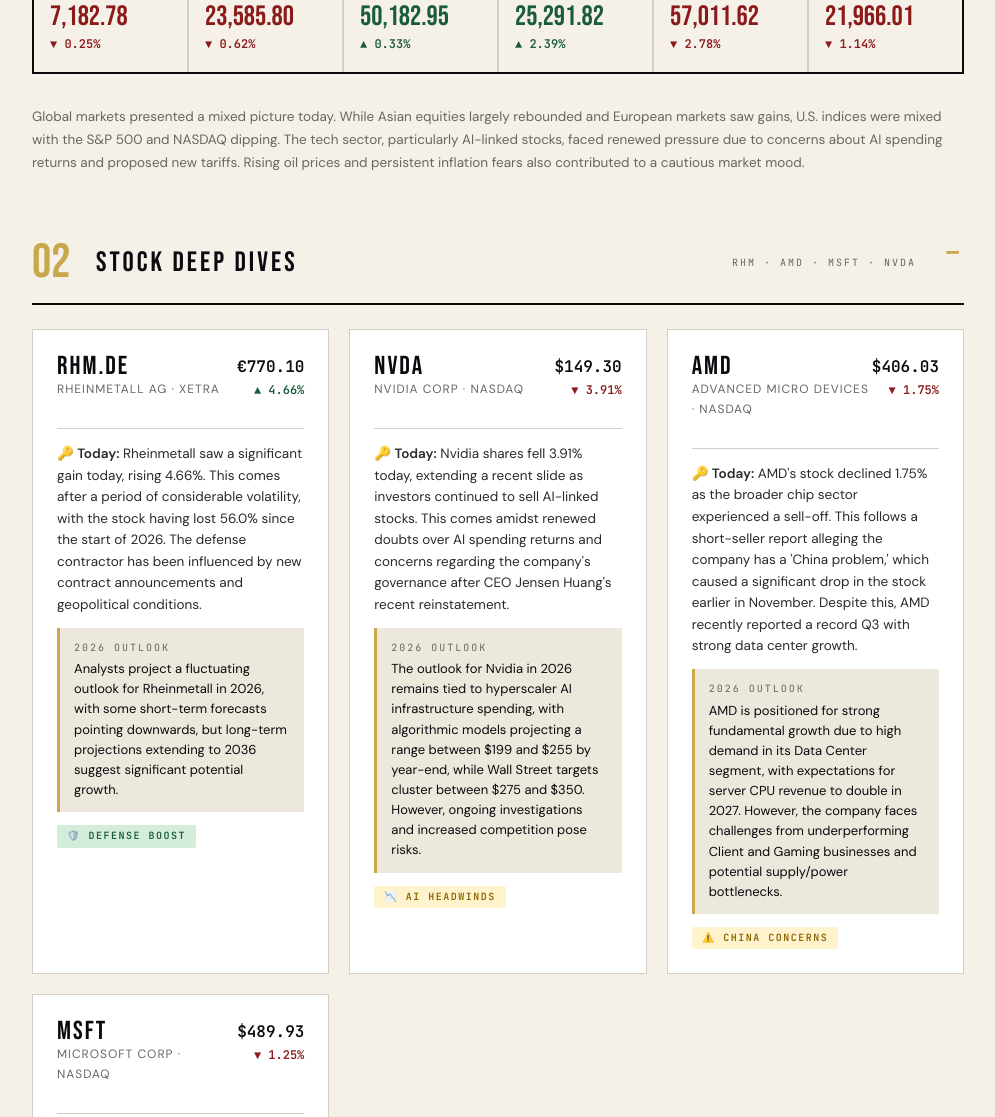
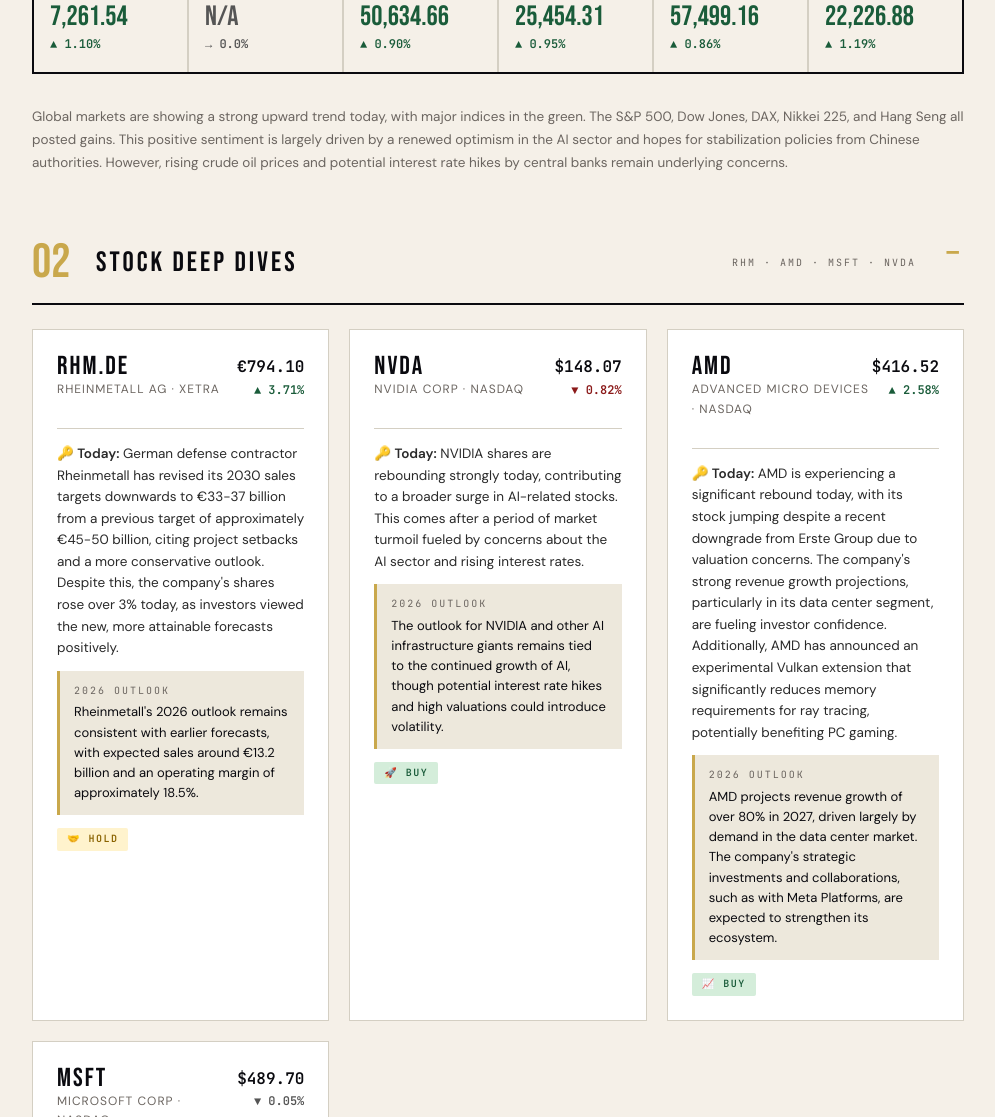
Before and after one commit to pavelbogdanaa-prog/signal-newsletter, a plain HTML site: page index.html in a window 1280 px wide. Shown: the part 709-1826 px from the top of the page, without its empty margins (142-1137 px from the left). Drawn offline with Linux system fonts and the light colour scheme.

Commit message:
📈 Daily update: 2026-11-27

```diff
--- a/index.html
+++ b/index.html
@@ -126,227 +126,227 @@
      ██████████████████████████████████████████████ -->
 <script>
 const SIGNAL_DATA = {
-  "date": "Thursday · November 26, 2026",
+  "date": "Friday · November 27, 2026",
   "alert": {
-    "type": "warning",
-    "icon": "⚠️",
-    "title": "AI Sector Volatility Continues",
-    "body": "The AI sector experienced another day of declines amid doubts over AI spending returns and new tariff plans, impacting major chipmakers."
+    "type": "positive",
+    "icon": "⬆️",
+    "title": "Global Markets Rally on AI Rebound Hopes",
+    "body": "U.S. stock futures surged Friday, with AI-related companies leading the charge, signaling a potential rebound after weeks of market turmoil."
   },
   "ticker": [
     {
       "label": "S&P 500",
-      "value": "7,182.78",
-      "dir": "down",
-      "arrow": "▼ 0.25%"
+      "value": "7,261.54",
+      "dir": "up",
+      "arrow": "▲ 1.10%"
     },
     {
       "label": "NASDAQ",
-      "value": "23,585.80",
-      "dir": "down",
-      "arrow": "▼ 0.62%"
+      "value": "N/A",
+      "dir": "flat",
+      "arrow": "→ 0.0%"
     },
     {
       "label": "Dow Jones",
-      "value": "50,182.95",
+      "value": "50,634.66",
       "dir": "up",
-      "arrow": "▲ 0.33%"
+      "arrow": "▲ 0.90%"
     },
     {
       "label": "DAX",
-      "value": "25,291.82",
+      "value": "25,454.31",
       "dir": "up",
-      "arrow": "▲ 2.39%"
+      "arrow": "▲ 0.95%"
     },
     {
       "label": "Nikkei 225",
-      "value": "57,011.62",
-      "dir": "down",
-      "arrow": "▼ 2.78%"
+      "value": "57,499.16",
+      "dir": "up",
+      "arrow": "▲ 0.86%"
     },
     {
       "label": "Hang Seng",
-      "value": "21,966.01",
-      "dir": "down",
-      "arrow": "▼ 1.14%"
+      "value": "22,226.88",
+      "dir": "up",
+      "arrow": "▲ 1.19%"
     }
   ],
   "market": [
     {
       "label": "S&P 500",
-      "value": "7,182.78",
-      "change": "▼ 0.25%",
-      "dir": "down"
+      "value": "7,261.54",
+      "change": "▲ 1.10%",
+      "dir": "up"
     },
     {
       "label": "NASDAQ",
-      "value": "23,585.80",
-      "change": "▼ 0.62%",
-      "dir": "down"
+      "value": "N/A",
+      "change": "→ 0.0%",
+      "dir": "flat"
     },
     {
       "label": "Dow Jones",
-      "value": "50,182.95",
-      "change": "▲ 0.33%",
+      "value": "50,634.66",
+      "change": "▲ 0.90%",
       "dir": "up"
     },
     {
       "label": "DAX",
-      "value": "25,291.82",
-      "change": "▲ 2.39%",
+      "value": "25,454.31",
+      "change": "▲ 0.95%",
       "dir": "up"
     },
     {
       "label": "Nikkei 225",
-      "value": "57,011.62",
-      "change": "▼ 2.78%",
-      "dir": "down"
+      "value": "57,499.16",
+      "change": "▲ 0.86%",
+      "dir": "up"
     },
     {
       "label": "Hang Seng",
-      "value": "21,966.01",
-      "change": "▼ 1.14%",
-      "dir": "down"
+      "value": "22,226.88",
+      "change": "▲ 1.19%",
+      "dir": "up"
     }
   ],
-  "marketSummary": "Global markets presented a mixed picture today. While Asian equities largely rebounded and European markets saw gains, U.S. indices were mixed with the S&P 500 and NASDAQ dipping. The tech sector, particularly AI-linked stocks, faced renewed pressure due to concerns about AI spending returns and proposed new tariffs. Rising oil prices and persistent inflation fears also contributed to a cautious market mood.",
+  "marketSummary": "Global markets are showing a strong upward trend today, with major indices in the green. The S&P 500, Dow Jones, DAX, Nikkei 225, and Hang Seng all posted gains. This positive sentiment is largely driven by a renewed optimism in the AI sector and hopes for stabilization policies from Chinese authorities. However, rising crude oil prices and potential interest rate hikes by central banks remain underlying concerns.",
   "stocks": [
     {
       "ticker": "RHM.DE",
       "name": "Rheinmetall AG · XETRA",
-      "price": "€770.10",
-      "change": "▲ 4.66%",
+      "price": "€794.10",
+      "change": "▲ 3.71%",
       "dir": "up",
-      "news": "<strong>🔑 Today:</strong> Rheinmetall saw a significant gain today, rising 4.66%. This comes after a period of considerable volatility, with the stock having lost 56.0% since the start of 2026. The defense contractor has been influenced by new contract announcements and geopolitical conditions.",
-      "outlook": "Analysts project a fluctuating outlook for Rheinmetall in 2026, with some short-term forecasts pointing downwards, but long-term projections extending to 2036 suggest significant potential growth.",
-      "badge": "🛡️ Defense Boost",
-      "badgeClass": "badge-buy"
+      "news": "<strong>🔑 Today:</strong> German defense contractor Rheinmetall has revised its 2030 sales targets downwards to €33-37 billion from a previous target of approximately €45-50 billion, citing project setbacks and a more conservative outlook. Despite this, the company's shares rose over 3% today, as investors viewed the new, more attainable forecasts positively.",
+      "outlook": "Rheinmetall's 2026 outlook remains consistent with earlier forecasts, with expected sales around €13.2 billion and an operating margin of approximately 18.5%.",
+      "badge": "🤝 Hold",
+      "badgeClass": "badge-hold"
     },
     {
       "ticker": "NVDA",
       "name": "NVIDIA Corp · NASDAQ",
-      "price": "$149.30",
-      "change": "▼ 3.91%",
+      "price": "$148.07",
+      "change": "▼ 0.82%",
       "dir": "down",
-      "news": "<strong>🔑 Today:</strong> Nvidia shares fell 3.91% today, extending a recent slide as investors continued to sell AI-linked stocks. This comes amidst renewed doubts over AI spending returns and concerns regarding the company's governance after CEO Jensen Huang's recent reinstatement.",
-      "outlook": "The outlook for Nvidia in 2026 remains tied to hyperscaler AI infrastructure spending, with algorithmic models projecting a range between $199 and $255 by year-end, while Wall Street targets cluster between $275 and $350. However, ongoing investigations and increased competition pose risks.",
-      "badge": "📉 AI Headwinds",
-      "badgeClass": "badge-hold"
+      "news": "<strong>🔑 Today:</strong> NVIDIA shares are rebounding strongly today, contributing to a broader surge in AI-related stocks. This comes after a period of market turmoil fueled by concerns about the AI sector and rising interest rates.",
+      "outlook": "The outlook for NVIDIA and other AI infrastructure giants remains tied to the continued growth of AI, though potential interest rate hikes and high valuations could introduce volatility.",
+      "badge": "🚀 Buy",
+      "badgeClass": "badge-buy"
     },
     {
       "ticker": "AMD",
       "name": "Advanced Micro Devices · NASDAQ",
-      "price": "$406.03",
-      "change": "▼ 1.75%",
-      "dir": "down",
-      "news": "<strong>🔑 Today:</strong> AMD's stock declined 1.75% as the broader chip sector experienced a sell-off. This follows a short-seller report alleging the company has a 'China problem,' which caused a significant drop in the stock earlier in November. Despite this, AMD recently reported a record Q3 with strong data center growth.",
-      "outlook": "AMD is positioned for strong fundamental growth due to high demand in its Data Center segment, with expectations for server CPU revenue to double in 2027. However, the company faces challenges from underperforming Client and Gaming businesses and potential supply/power bottlenecks.",
-      "badge": "⚠️ China Concerns",
-      "badgeClass": "badge-hold"
+      "price": "$416.52",
+      "change": "▲ 2.58%",
+      "dir": "up",
+      "news": "<strong>🔑 Today:</strong> AMD is experiencing a significant rebound today, with its stock jumping despite a recent downgrade from Erste Group due to valuation concerns. The company's strong revenue growth projections, particularly in its data center segment, are fueling investor confidence. Additionally, AMD has announced an experimental Vulkan extension that significantly reduces memory requirements for ray tracing, potentially benefiting PC gaming.",
+      "outlook": "AMD projects revenue growth of over 80% in 2027, driven largely by demand in the data center market. The company's strategic investments and collaborations, such as with Meta Platforms, are expected to strengthen its ecosystem.",
+      "badge": "📈 Buy",
+      "badgeClass": "badge-buy"
     },
     {
       "ticker": "MSFT",
       "name": "Microsoft Corp · NASDAQ",
-      "price": "$489.93",
-      "change": "▼ 1.25%",
-      "dir": "down",
-      "news": "<strong>🔑 Today:</strong> Microsoft shares saw a 1.25% decline today. The company recently announced a 'Code Red' initiative to overhaul its engineering and incident response practices after a 24-hour outage in mid-November, aiming for a one-hour global service recovery target. Microsoft also expanded its AI cloud computing partners by adding Cerebras.",
-      "outlook": "Analysts remain largely bullish on Microsoft for 2026, with an average price target in the range of $589 to $592, viewing recent stock declines as a buying opportunity. Strong Azure growth and increasing Copilot users are key supporting factors, though heavy AI infrastructure spending is a concern.",
-      "badge": "☁️ Cloud Resilience",
-      "badgeClass": "badge-buy"
+      "price": "$489.70",
+      "change": "▼ 0.05%",
+      "dir": "flat",
+      "news": "<strong>🔑 Today:</strong> Microsoft announced it will remove the Windows Server Update Services (WSUS) server role from Windows Server 2028, its next server operating system. This change impacts enterprise environments, though WSUS will remain supported on earlier Windows Server releases. Separately, Microsoft is focusing on improving Windows 11's speed and reliability, and proving the utility of its AI features, after addressing memory utilization issues in Windows 11.",
+      "outlook": "Microsoft's strategic direction is heavily focused on cloud services and integrating AI across its platforms. The company continues to evolve its server offerings and optimize its operating systems for efficiency and AI capabilities.",
+      "badge": "💡 Watch",
+      "badgeClass": "badge-watch"
     }
   ],
   "etfs": [
     {
       "ticker": "EUNL.DE",
       "name": "iShares Core MSCI World UCITS ETF · XETRA",
-      "stats": "Price: €126.01\nChange: ▲ 3.08%\nTER: 0.20%\nExchange: XETRA",
-      "badge": "Hold",
-      "badgeClass": "badge-hold",
-      "desc": "The iShares Core MSCI World UCITS ETF saw a 3.08% increase today. This ETF provides broad exposure to global equities. Recent signals have indicated some short-term weakness, with a pivot top on October 12, 2026, suggesting potential downside.",
-      "verdict": "While short-term technical indicators suggest caution, the long-term outlook for diversified global equity ETFs remains generally positive, reflecting global economic growth. Investors should monitor for a new pivot bottom for stronger buy signals."
+      "stats": "Price: €127.01\nChange: ▲ 0.95%\nTER: 0.20%\nExchange: XETRA",
+      "badge": "Buy",
+      "badgeClass": "badge-buy",
+      "desc": "The iShares Core MSCI World UCITS ETF (EUNL.DE) is designed to track the performance of global developed markets. Today's positive market sentiment, particularly the rebound in major indices, is likely contributing to its upward movement. Global equities are generally favored, with a constructive view on markets like the U.S., Japan, South Korea, and Hong Kong.",
+      "verdict": "Given the positive global market outlook and continued earnings growth expectations, EUNL.DE remains a solid long-term holding for diversified exposure."
     },
     {
       "ticker": "4MMR.DE",
       "name": "Global X Defense Tech UCITS ETF · XETRA",
-      "stats": "Price: €24.19\nChange: ▲ 2.78%\nTER: 0.50%\nExchange: XETRA",
-      "badge": "Hold",
-      "badgeClass": "badge-hold",
-      "desc": "This ETF experienced a 2.78% gain today. As a broad market ETF, its performance often mirrors the overall sentiment in the European or global markets. Today's positive movement aligns with the DAX's strong performance.",
-      "verdict": "Given the positive movement today and the broader European market's upward trend, this ETF could be a reasonable hold for investors seeking diversified exposure to the region. Continued monitoring of European economic data is advised."
+      "stats": "Price: €24.65\nChange: ▲ 2.15%\nTER: 0.50%\nExchange: XETRA",
+      "badge": "Buy",
+      "badgeClass": "badge-buy",
+      "desc": "The Xtrackers MSCI World UCITS ETF (4MMR.DE) also provides exposure to global equities. Its performance today aligns with the overall positive trend seen across international markets, driven by renewed investor confidence and a rebound in key sectors.",
+      "verdict": "With a favorable environment for equities and ongoing structural investment programs, 4MMR.DE is a good option for investors seeking broad global market access."
     },
     {
       "ticker": "ITA",
       "name": "iShares U.S. Aerospace & Defense ETF · NYSE Arca",
-      "stats": "Price: $68.77\nChange: ▲ 0.95%\nTER: 0.42%\nExchange: NYSE Arca",
-      "badge": "Hold",
-      "badgeClass": "badge-hold",
-      "desc": "The iShares U.S. Aerospace & Defense ETF rose 0.95% today. This ETF tracks the performance of the U.S. aerospace and defense sector, which can be influenced by geopolitical events and government spending. The positive movement in Rheinmetall (RHM.DE) today, a defense company, could indicate broader strength in the defense industry.",
-      "verdict": "With ongoing geopolitical considerations, the aerospace and defense sector may continue to see support. This ETF could be a strategic hold for investors looking for exposure to this resilient industry."
+      "stats": "Price: $69.66\nChange: ▲ 1.29%\nTER: 0.42%\nExchange: NYSE Arca",
+      "badge": "Buy",
+      "badgeClass": "badge-buy",
+      "desc": "The iShares U.S. Aerospace & Defense ETF (ITA) is benefiting from the broader market rally. While specific news for ITA today is not available, the defense sector has seen increased attention due to geopolitical developments, which could be a contributing factor to its positive performance.",
+      "verdict": "The aerospace and defense sector continues to be supported by ongoing global dynamics and government spending, making ITA a relevant consideration for sector-specific exposure."
     }
   ],
   "macro": [
     {
-      "theme": "📈 Inflationary Pressures",
-      "what": "October PCE inflation rose to 3.8% year-on-year, the highest in five months, with core PCE at 3.3% against a 3.2% forecast. South Korea's central bank also signaled further tightening as inflation remained well above target.",
-      "impact": "Persistent inflation is a key concern for markets, increasing the likelihood of further interest rate hikes by central banks, which can dampen economic growth and stock market performance."
+      "theme": "🤖 AI Sector Rebound",
+      "what": "After weeks of market turmoil and concerns about AI spending, shares of artificial intelligence companies are surging, leading a broader market rally.",
+      "impact": "Positive for technology-heavy indices like the NASDAQ and for companies heavily invested in AI development and infrastructure."
     },
     {
-      "theme": "📊 AI Sector Scrutiny",
-      "what": "The AI sector continues to face scrutiny, with investors expressing doubts over the returns on AI spending. This has led to a sell-off in AI-linked stocks like Nvidia and AMD.",
-      "impact": "Increased caution around AI investments could lead to continued volatility and downward pressure on technology stocks heavily reliant on AI infrastructure spending."
+      "theme": " tariffs",
+      "what": "The Trump administration has proposed new tariffs, citing excess manufacturing practices by certain countries impacting U.S. commerce.",
+      "impact": "Negative for stock prices of AI-infrastructure giants and other companies that could be affected by increased trade barriers."
     },
     {
-      "theme": "🌍 Trade Tariffs",
-      "what": "The U.S. Trade Representative proposed Section 301 tariffs on 14 economies, including rates of up to 20% on China, 15% on the EU and Japan, and 25% on India.",
-      "impact": "New tariffs could lead to increased inflation and higher interest rates, creating headwinds for the stock market and potentially disrupting global trade relations."
+      "theme": "🇨🇳 China Market Support",
+      "what": "Chinese authorities have signaled stronger support for the stock market, with officials emphasizing its importance to economic development and working on stabilization mechanisms.",
+      "impact": "Positive for Asian markets, including the Hang Seng, and could attract capital flows."
     },
     {
-      "theme": "🛢️ Rising Oil Prices",
-      "what": "Oil prices rose today as traders assessed persistent threats to Middle Eastern oil infrastructure and shipping ahead of a meeting of major oil producers this weekend.",
-      "impact": "Higher oil prices can contribute to inflationary pressures and increase operating costs for businesses, potentially impacting corporate earnings and consumer spending."
+      "theme": "⛽ Rising Oil Prices",
+      "what": "Brent crude prices are climbing amid renewed threats to Middle Eastern supplies and ahead of an OPEC+ meeting to decide on 2027 production targets.",
+      "impact": "Could lead to concerns over domestic inflation and profit-taking in some sectors, while benefiting energy stocks."
     },
     {
-      "theme": "🏛️ Central Bank Outlook",
-      "what": "Many officials at the central bank viewed another rise in the key interest rate as necessary unless there was a significant cooling of the outlook for inflation.",
-      "impact": "The hawkish stance from central banks, driven by inflation concerns, suggests a continued environment of higher interest rates, which can make borrowing more expensive and reduce market liquidity."
+      "theme": "🏦 Central Bank Policy",
+      "what": "The Federal Reserve is expected to hike interest rates multiple times before April, and the ECB is also still raising rates.",
+      "impact": "Could hurt investor sentiment and create asymmetric sensitivity to disappointment, particularly for high-valuation stocks."
     }
   ],
   "calendar": [
     {
-      "date": "Mon Nov 30",
-      "event": "Tata Sons Board Meeting",
-      "why": "This meeting will put Tata Group stocks in focus, potentially impacting major Indian companies like TCS and Tata Steel."
+      "date": "Mon Dec 01",
+      "event": "ISM Manufacturing PMI (Oct)",
+      "why": "A key indicator of economic health, providing insights into the manufacturing sector's activity."
     },
     {
-      "date": "Tue Dec 1",
-      "event": "ISM Manufacturing PMI (Oct)",
-      "why": "This report provides insights into the health of the manufacturing sector, a key indicator of economic activity."
+      "date": "Tue Dec 02",
+      "event": "JOLTS (Sep)",
+      "why": "Measures job openings and labor turnover, offering insights into the labor market's strength."
     },
     {
-      "date": "Wed Dec 2",
+      "date": "Wed Dec 03",
       "event": "ADP Employment Report (Oct)",
-      "why": "A precursor to the official jobs report, this provides an early look at private sector employment trends."
+      "why": "Provides an estimate of private-sector employment changes, often a precursor to the official jobs report."
     },
     {
-      "date": "Thu Dec 3",
-      "event": "Bank of England Rate Decision",
-      "why": "The Bank of England's decision on interest rates will impact the UK economy and global financial markets."
+      "date": "Fri Dec 05",
+      "event": "US Employment Situation / NFP (Oct)",
+      "why": "A highly anticipated report on non-farm payrolls, unemployment rate, and wage growth, significantly impacting market sentiment."
     },
     {
-      "date": "Fri Dec 4",
-      "event": "US Employment Situation / Nonfarm Payrolls (Oct)",
-      "why": "This is a crucial economic indicator, providing a comprehensive overview of the U.S. labor market and influencing Federal Reserve policy."
+      "date": "Tue Dec 09",
+      "event": "US CPI (Oct)",
+      "why": "The Consumer Price Index is a crucial measure of inflation, influencing Federal Reserve policy decisions."
     },
     {
-      "date": "Tue Dec 8",
-      "event": "US CPI (Oct)",
-      "why": "The Consumer Price Index is a key measure of inflation, directly impacting monetary policy decisions and market sentiment."
+      "date": "Wed Dec 10",
+      "event": "US PPI (Oct)",
+      "why": "The Producer Price Index measures inflation from the perspective of producers, providing further insights into price pressures."
     }
   ],
   "quote": {
-    "text": "It takes 20 years to build a reputation and five minutes to ruin it.",
-    "source": "Warren Buffett, CEO of Berkshire Hathaway · November 26, 2026"
+    "text": "The opportunity has not changed; the way we plan for it has.",
+    "source": "Armin Papperger, CEO of Rheinmetall · November 27, 2026"
   }
 };
 </script>
```
Also changed, not shown: daily-data.js (+113 -113 lines).
